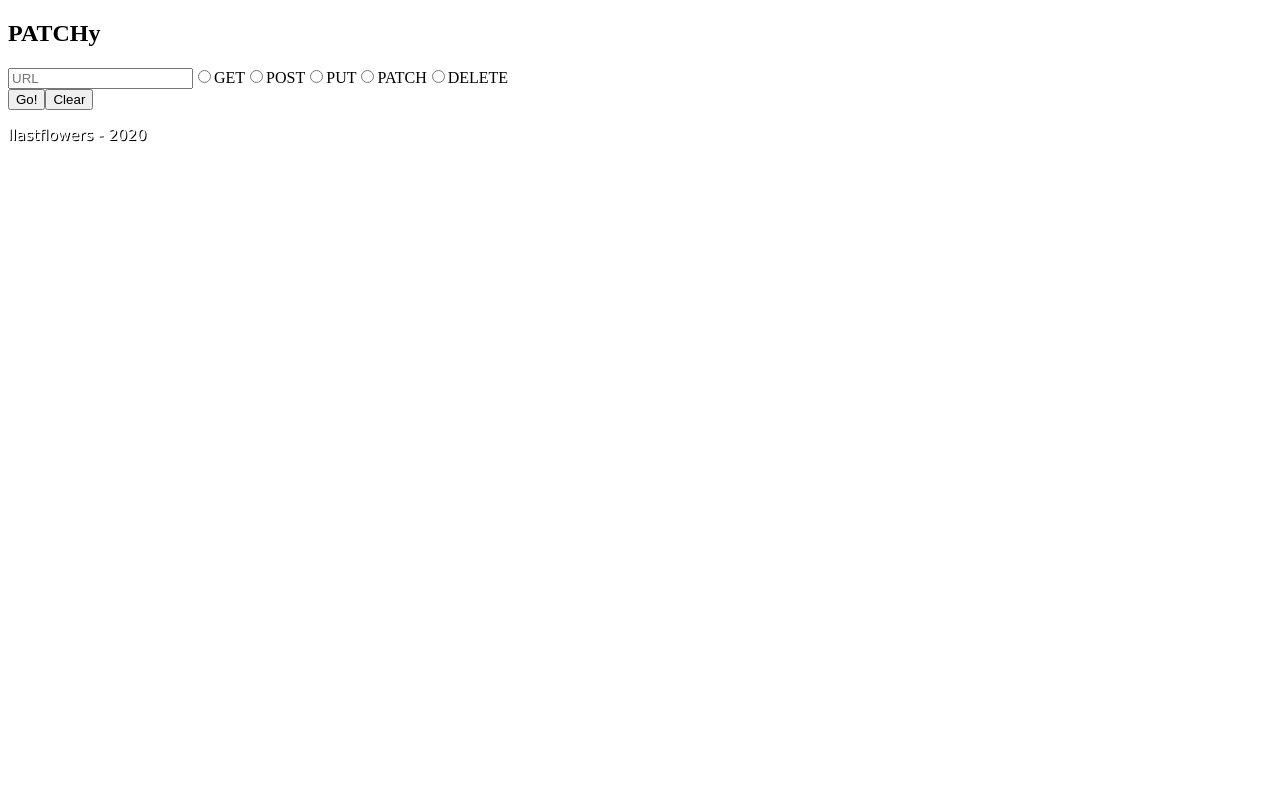
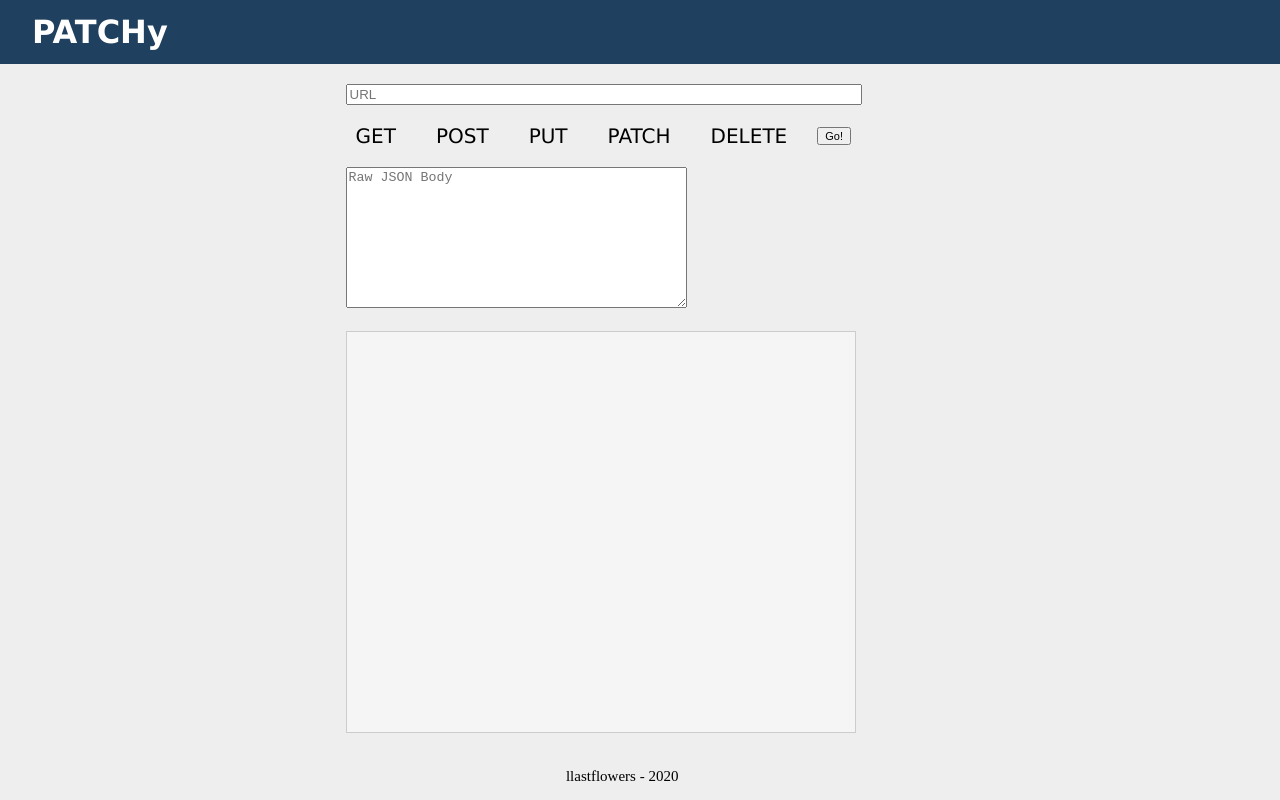
Before and after one commit to llastflowers/resty, a React app: page / in a window 1280 px wide. Built offline with nearby package versions, Linux system fonts and the light colour scheme.

Commit message:
added main page elements

```diff
--- a/src/components/App.css
+++ b/src/components/App.css
@@ -1,20 +1,89 @@
+body {
+    box-sizing: border-box;
+    background: #eee;
+    display: flex;
+    flex-direction: column;
+    height: 100%;
+    line-height: 1;
+}
+
+.Header {
+    font-family: Verdana, Geneva, Tahoma, sans-serif;
+    background: #204060;
+    color: white;
+    height: 4em;
+    line-height: 4em;
+    padding: 0 2em;
+
+    h1 {
+        font-size: 2em;
+        font-weight: 700;
+    }
+}
+
+.Form {
+    margin: 20px 27%;
+
+    .methods {
+        display: flex;
+        margin: 1em 0;
+    }
+
+    input[type="text"] {
+        width: 508px;
+    }
+
+    input[type="radio"] {
+        display: none;
+    }
+
+    label:hover {
+        background-color: rgb(221, 221, 221);
+        cursor: pointer;
+    }
+
+    label {
+        padding: 5px 10px;
+        font-size: 20px;
+        margin-right: 20px;
+        font-family: Verdana, Geneva, Tahoma, sans-serif;
+    }
+
+    button {
+        display: flex;
+        align-items: flex-start;
+        text-align: center;
+        font-size: 11px;
+        padding: 1px 6px;
+        height: 18px;
+        margin-top: 6px;
+    }
+
+    .responseField {
+        margin-top: 20px;
+        background: #f5f5f5;
+        border: 1px solid #ccc;
+        height: 400px;
+        width: 508px;
+    }
+}
+
 .Footer {
     text-align: center;
     position: absolute;
-    bottom: 1%;
+    bottom: 2%;
     right: 47%;
+    font-size: 15px;
 }
 
 a {
-    font-size: 15px;
     font-family: verdana;
-    color: white;
-    text-shadow: 1px 1px black;
+    color: black;
     cursor: pointer;
     text-decoration: none;
 }
 
 a:visited {
     text-decoration: none;
-    color: white;
+    color: black;
 }
--- a/src/components/App.js
+++ b/src/components/App.js
@@ -2,6 +2,8 @@ import React, { Component } from 'react';
 import Header from './Header.js';
 import Footer from './Footer.js';
 import Form from './Form.js';
+import './App.css';
+import './reset.css';
 
 export default class App extends Component {
   render() {
--- a/src/components/Footer.js
+++ b/src/components/Footer.js
@@ -4,7 +4,7 @@ import styles from './App.css';
 class Footer extends Component {
   render() {
     return (
-      <footer>
+      <footer className={styles.Footer}>
         <p><a href="https://www.github.com/llastflowers">llastflowers - 2020</a></p>
       </footer>
     );
--- a/src/components/Form.js
+++ b/src/components/Form.js
@@ -1,10 +1,11 @@
 import React from 'react';
 import PropTypes from 'prop-types';
-// import styles from '../App.css';
+import styles from './App.css';
 
 const Form = ({ onSubmit }) => (
-  <form onSubmit={onSubmit}>
+  <form className={styles.Form} onSubmit={onSubmit}>
     <input type="text" placeholder="URL" />
+    <section className={styles.methods}>
       <label>
         <input type="radio" value="get"></input>
         <span>GET</span>
@@ -25,10 +26,12 @@ const Form = ({ onSubmit }) => (
         <input type="radio" value="delete"></input>
         <span>DELETE</span>
       </label>
-    <section>
       <button>Go!</button>
-      <button type="reset">Clear</button>
     </section>
+    <textarea rows="9" cols="40" placeholder="Raw JSON Body" />
+    <div className={styles.responseField}>
+
+    </div>
   </form>
 );
 
--- a/src/components/Header.js
+++ b/src/components/Header.js
@@ -1,10 +1,10 @@
 import React, { Component } from 'react';
-// import styles from './App.css';
+import styles from './App.css';
 
 class Header extends Component {
   render() {
     return (
-      <header>
+      <header className={styles.Header}>
         <section>
           <h1>PATCHy</h1>
         </section>
--- /dev/null
+++ b/src/components/reset.css
@@ -0,0 +1,48 @@
+/* http://meyerweb.com/eric/tools/css/reset/
+   v2.0 | 20110126
+   License: none (public domain)
+*/
+
+html, body, div, span, applet, object, iframe,
+h1, h2, h3, h4, h5, h6, p, blockquote, pre,
+a, abbr, acronym, address, big, cite, code,
+del, dfn, em, img, ins, kbd, q, s, samp,
+small, strike, strong, sub, sup, tt, var,
+b, u, i, center,
+dl, dt, dd, ol, ul, li,
+fieldset, form, label, legend,
+table, caption, tbody, tfoot, thead, tr, th, td,
+article, aside, canvas, details, embed,
+figure, figcaption, footer, header, hgroup,
+menu, nav, output, ruby, section, summary,
+time, mark, audio, video {
+	margin: 0;
+	padding: 0;
+	border: 0;
+	font-size: 100%;
+	font: inherit;
+	vertical-align: baseline;
+}
+/* HTML5 display-role reset for older browsers */
+article, aside, details, figcaption, figure,
+footer, header, hgroup, menu, nav, section {
+	display: block;
+}
+body {
+	line-height: 1;
+}
+ol, ul {
+	list-style: none;
+}
+blockquote, q {
+	quotes: none;
+}
+blockquote:before, blockquote:after,
+q:before, q:after {
+	content: '';
+	content: none;
+}
+table {
+	border-collapse: collapse;
+	border-spacing: 0;
+}
```
Also changed, not shown: src/components/Result.js (added). Lines whose indentation alone changed are shown as unchanged.
